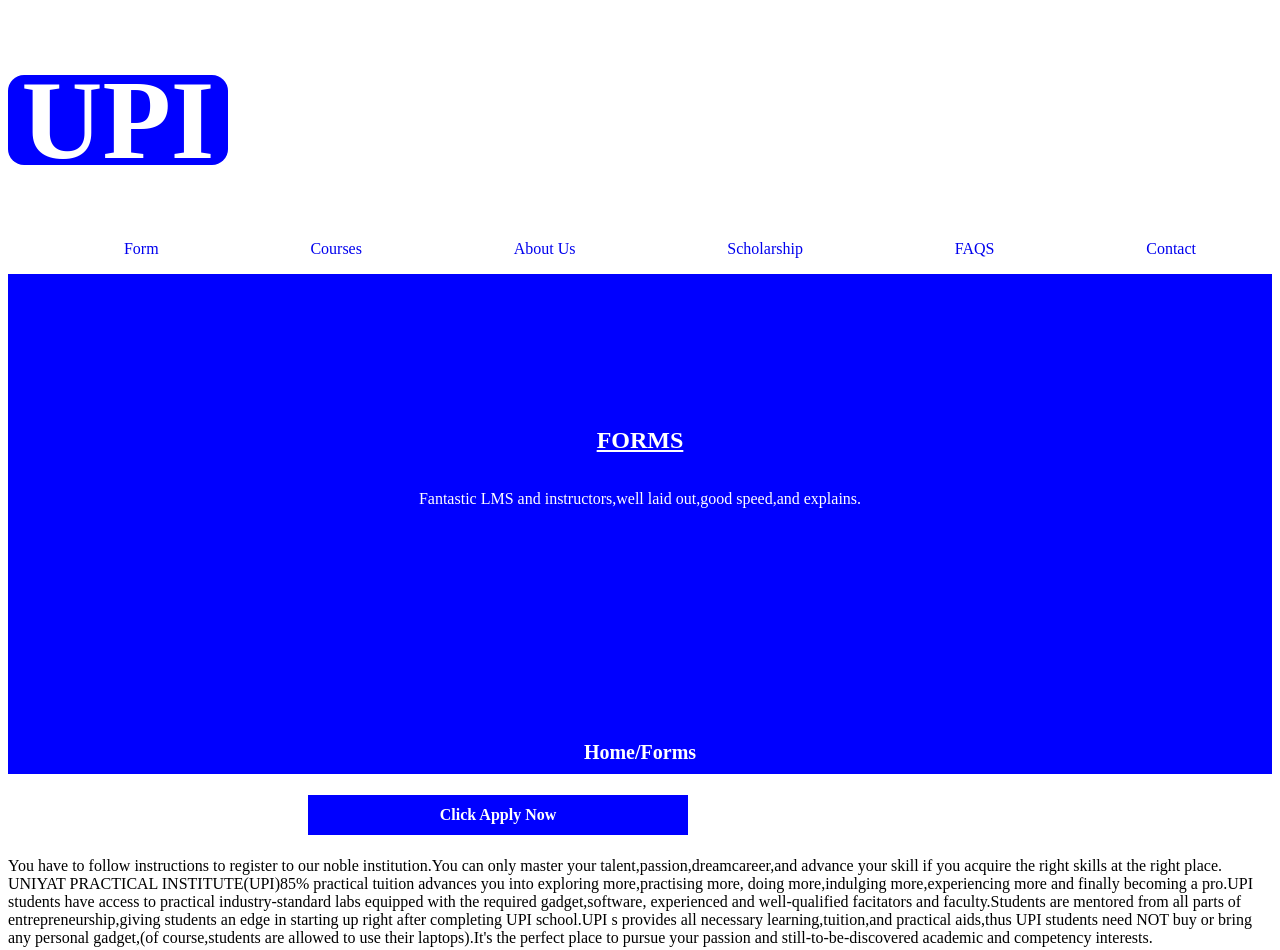
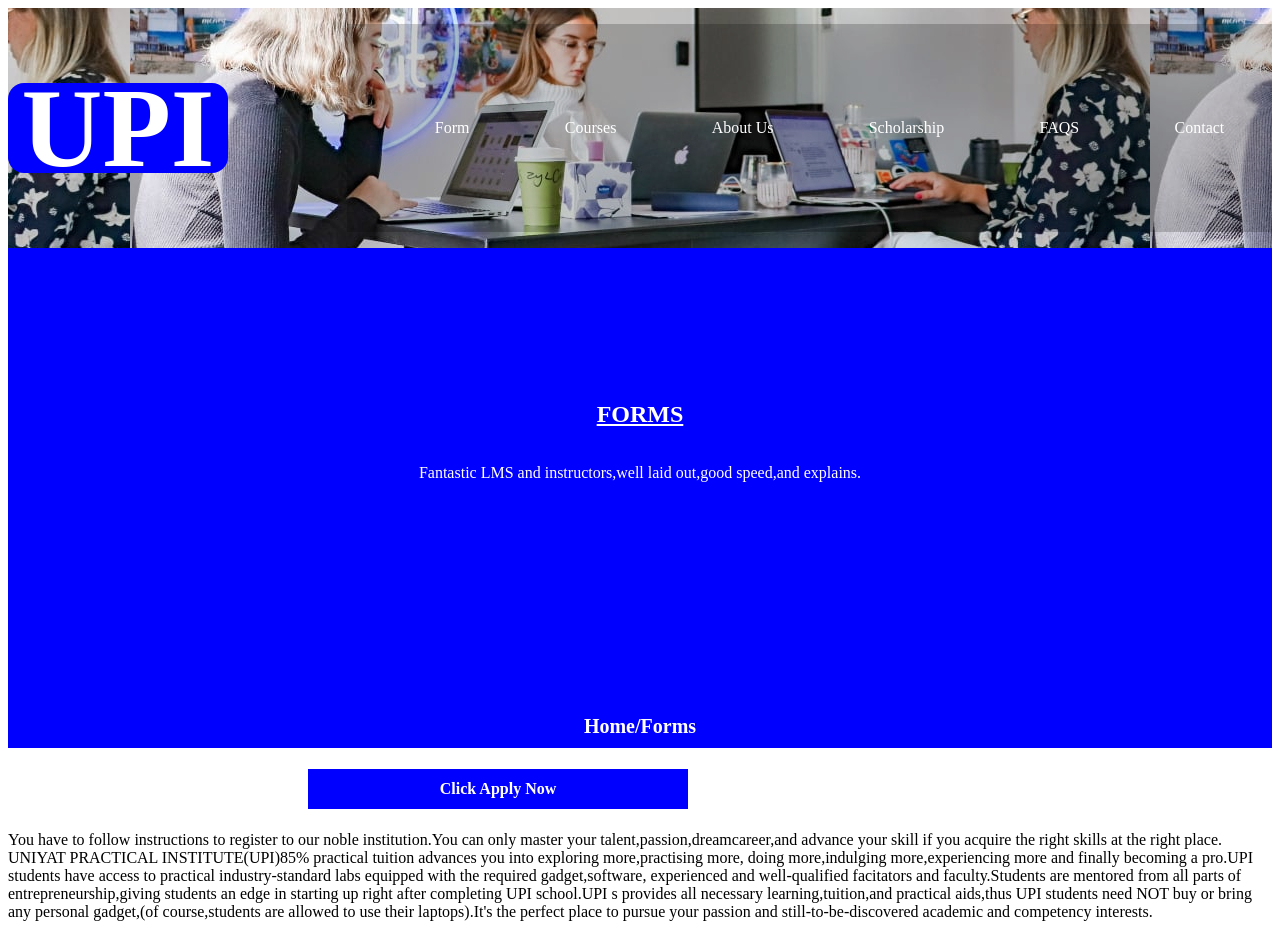
Before and after one commit to soul-ubai/software, a plain HTML site: page index.html in a window 1280 px wide. Shown: the top 950 px of the page. Drawn offline with Linux system fonts and the light colour scheme.

Commit message:
i added nav image

```diff
--- a/css/home.css
+++ b/css/home.css
@@ -26,10 +26,18 @@ h1{
 	flex-direction: column;
 	justify-content: center;
 }
+.nav{
+	display: flex;
+	justify-content: space-between;
+	background-image: url("../images/react-course-17.jpg");
+	background-position: center;
+
+
+}
 .menu{
-	background: white;
+	width: 70%;
+	background: rgba(0, 0,0, 0.2);
 	display: flex;
-	flex-direction: row;
 	justify-content: space-around;
 	text-align: center;
 	text-decoration: none;
@@ -43,6 +51,7 @@ h1{
 }
 .menu li a{
 	display: flex;
+	color: white;
 
 }
 .menu li a:hover{
```
